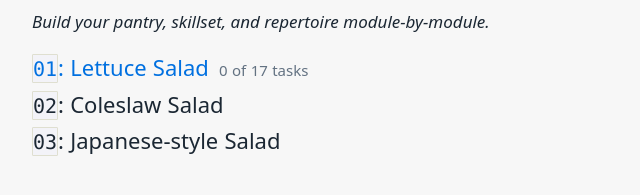
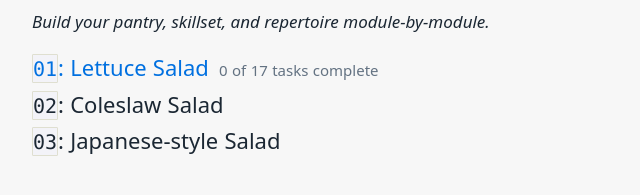
Before and after one commit to twocentstudios/cookbook, a plain HTML site: page index.html in a window 1280 px wide. Shown: the part 453-648 px from the top of the page, 20-660 px from the left. Drawn offline with Linux system fonts and the light colour scheme.

Commit message:
tasks complete

```diff
--- a/index.html
+++ b/index.html
@@ -41,7 +41,7 @@
       const savedValue = localStorage.getItem(todoIdentifier);
       return savedValue === 'true'
     });
-    const module01Progress = String(module01TodoItemsComplete.length) + " of " + String(module01TodoItems.length) + " tasks";
+    const module01Progress = String(module01TodoItemsComplete.length) + " of " + String(module01TodoItems.length) + " tasks complete";
     let module01ProgressElement = document.getElementById("module-01-progress");
     module01ProgressElement.innerHTML = module01Progress;
   });
```
